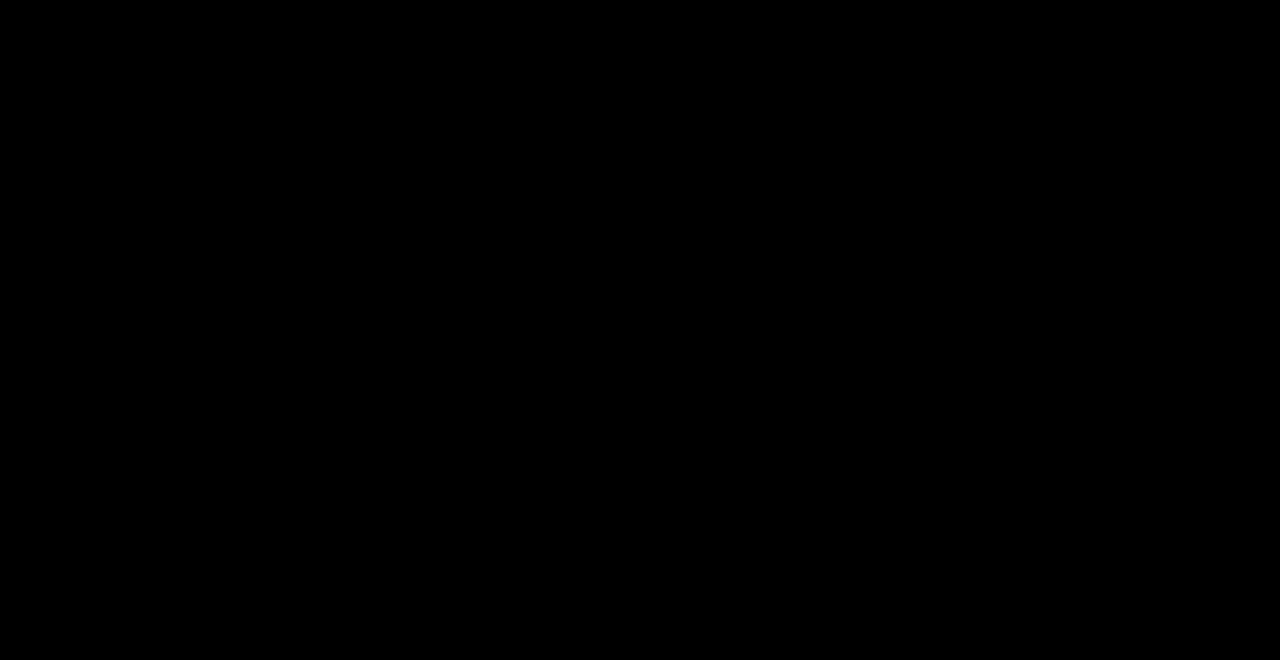
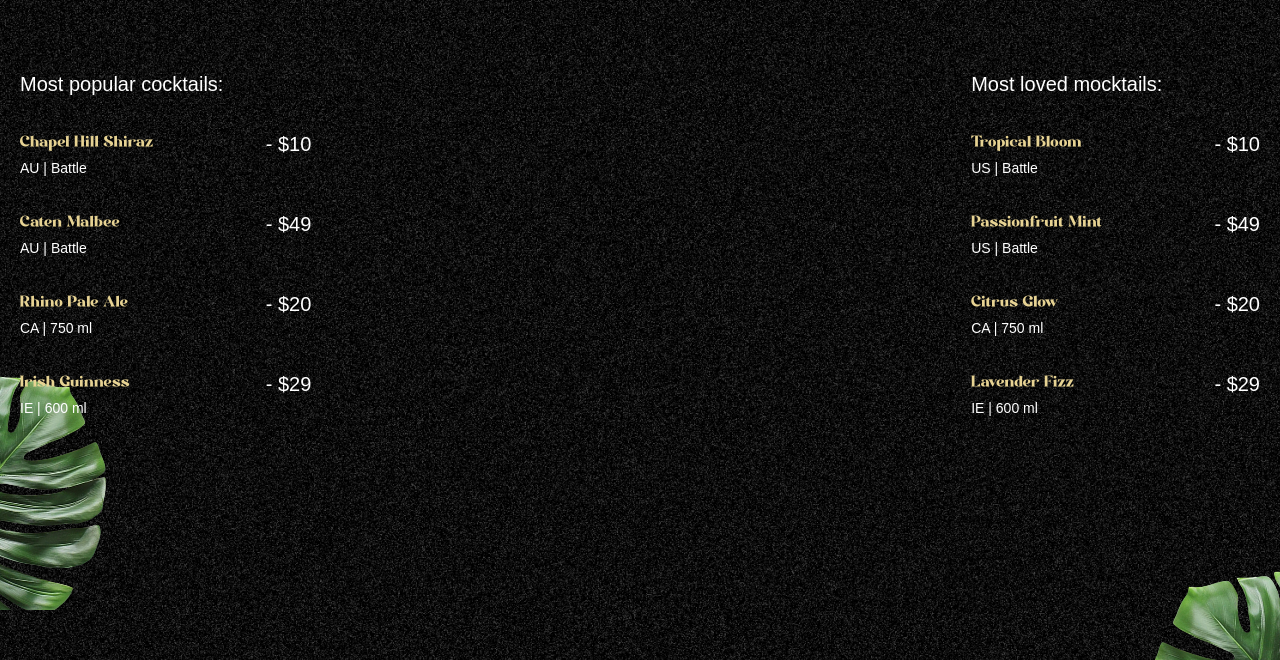
Before and after one commit to rohanberadev/gsap-learn, a Next.js app: page / in a window 1280 px wide. Shown: the part 890-1550 px from the top of the page. Built offline with nearby package versions, Linux system fonts and the light colour scheme; a web font is replaced by a local one.

Commit message:
cocktails section

```diff
--- a/src/app/globals.css
+++ b/src/app/globals.css
@@ -223,7 +223,7 @@
                 @apply rounded-3xl overflow-hidden h-72 relative;
             }
 
-            Image {
+            image {
                 @apply object-cover w-full h-full;
             }
         }
@@ -235,7 +235,7 @@
                 @apply rounded-3xl overflow-hidden h-72 relative;
             }
 
-            Image {
+            image {
                 @apply object-cover w-full h-full;
             }
         }
@@ -313,7 +313,7 @@
         .cocktail {
             @apply flex-center mt-10;
 
-            Image {
+            image {
                 @apply object-contain h-[60vh];
             }
         }
--- a/src/app/page.tsx
+++ b/src/app/page.tsx
@@ -1,5 +1,6 @@
 import gsap from "gsap";
 import { ScrollTrigger, SplitText } from "gsap/all";
+import Cocktails from "~/components/Cocktails";
 import Hero from "~/components/Hero";
 import Navbar from "~/components/Navbar";
 
@@ -10,7 +11,7 @@
         <main>
             <Navbar />
             <Hero />
-            <div className="h-dvh bg-black"></div>
+            <Cocktails />
         </main>
     );
 }
--- /dev/null
+++ b/src/components/Cocktails.tsx
@@ -0,0 +1,93 @@
+"use client";
+
+import { useGSAP } from "@gsap/react";
+import gsap from "gsap";
+import { ScrollTrigger } from "gsap/all";
+import Image from "next/image";
+import { cocktailLists, mockTailLists } from "~/constants";
+
+gsap.registerPlugin(ScrollTrigger);
+
+export default function Cocktails() {
+    useGSAP(() => {
+        const parallaxTimeline = gsap.timeline({
+            scrollTrigger: {
+                trigger: "#cocktails",
+                start: "top 30%",
+                end: "bottom 80%",
+                scrub: true,
+            },
+        });
+
+        parallaxTimeline.from("#c-left-leaf", {
+            x: -100,
+            y: -100,
+        });
+
+        parallaxTimeline.from("#c-right-leaf", {
+            x: 100,
+            y: 100,
+        });
+    }, []);
+
+    return (
+        <section id="cocktails" className="noisy">
+            <Image
+                src="/images/cocktail-left-leaf.png"
+                alt="leaf image"
+                id="c-left-leaf"
+                width={500}
+                height={500}
+            />
+            <Image
+                src="/images/cocktail-right-leaf.png"
+                alt="leaf image"
+                id="c-right-leaf"
+                width={500}
+                height={500}
+            />
+
+            <div className="list">
+                <div className="popular">
+                    <h2>Most popular cocktails:</h2>
+
+                    <ul>
+                        {cocktailLists.map(
+                            ({ name, country, detail, price }) => (
+                                <li key={name}>
+                                    <div className="md:me-28">
+                                        <h3>{name}</h3>
+                                        <p>
+                                            {country} | {detail}
+                                        </p>
+                                    </div>
+                                    <span>- {price}</span>
+                                </li>
+                            )
+                        )}
+                    </ul>
+                </div>
+
+                <div className="loved">
+                    <h2>Most loved mocktails:</h2>
+
+                    <ul>
+                        {mockTailLists.map(
+                            ({ name, country, detail, price }) => (
+                                <li key={name}>
+                                    <div className="md:me-28">
+                                        <h3>{name}</h3>
+                                        <p>
+                                            {country} | {detail}
+                                        </p>
+                                    </div>
+                                    <span>- {price}</span>
+                                </li>
+                            )
+                        )}
+                    </ul>
+                </div>
+            </div>
+        </section>
+    );
+}
```
